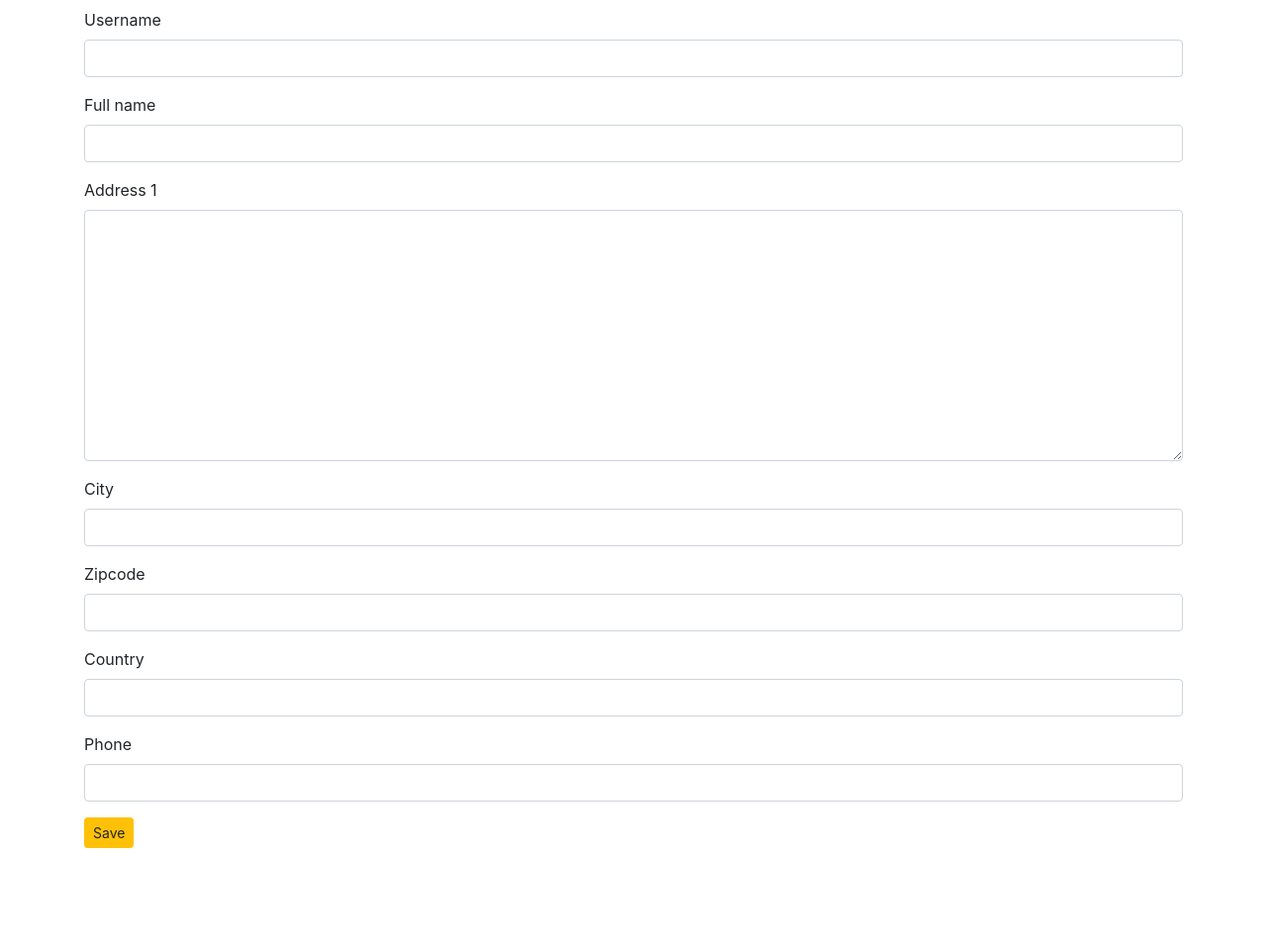
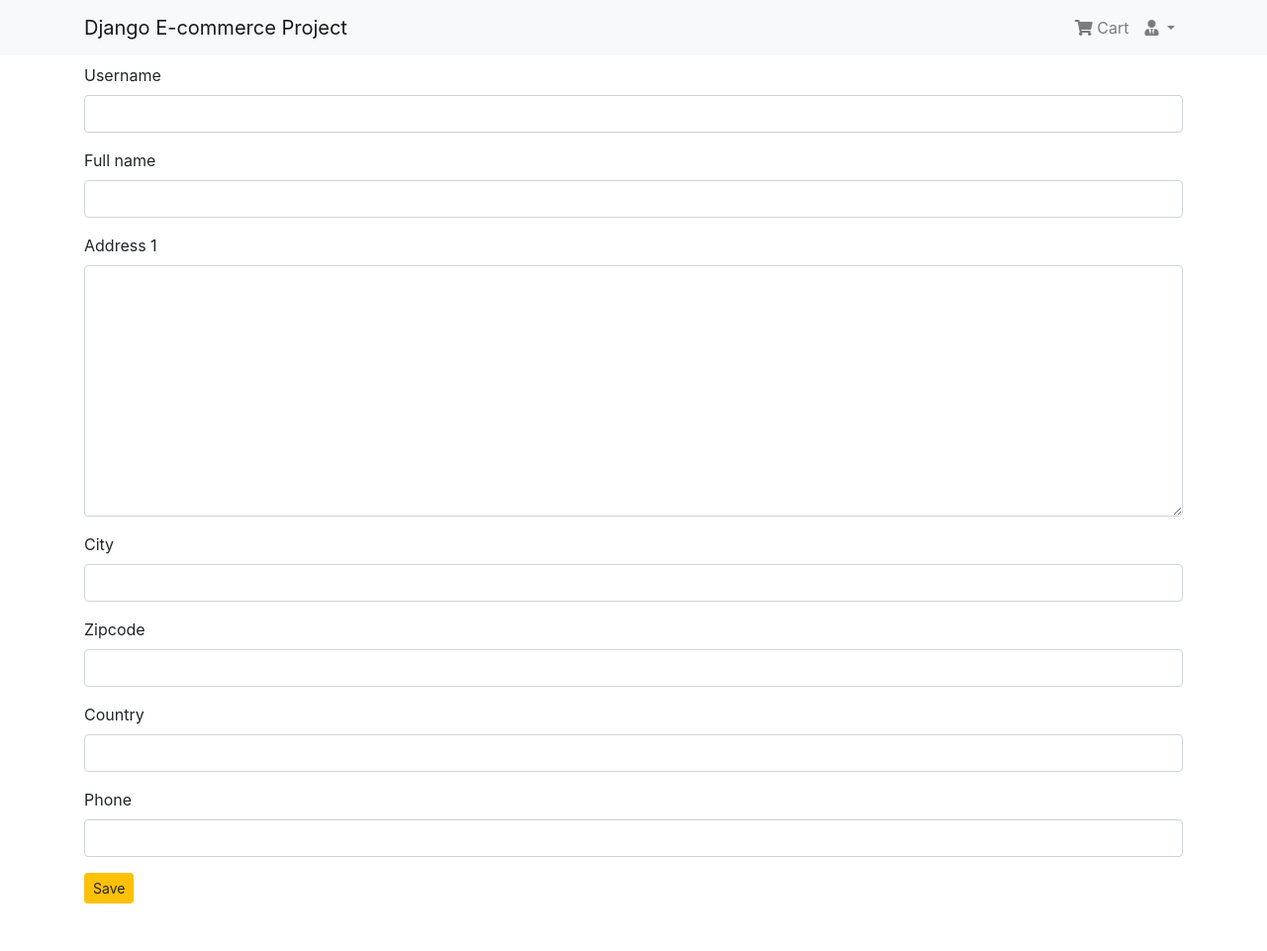
Before and after one commit to muzahid2559/Ecommerce_Project_with_Django, a Django app: page /account/profile/ in a window 1280 px wide. Shown: the whole page at 99% size. Before the commit the page ends 857 px from the top, so only its background shows below. Run offline with Django 3.2, Linux system fonts and the light colour scheme; the visitor is signed in with stand-in values (Sample User, id 1); data comes from the database, SQL or seed files in the repository; some libraries are stand-ins or nearby versions.

Commit message:
7.3.6 - Homepage and Navbar

```diff
--- a/templates/App_Shop/home.html
+++ b/templates/App_Shop/home.html
@@ -15,9 +15,7 @@
         </div>
         <figcaption class="info-wrap">
           <h6 class="title">
-            <a href="{% url 'App_Shop:product_detail' pk=product.pk %}"
-              >{{product.name}}</a
-            >
+            <a href="">{{product.name}}</a>
           </h6>
           <div class="action-wrap">
             <div class="price-wrap h5">
--- a/templates/base.html
+++ b/templates/base.html
@@ -1,22 +1,71 @@
 {% load static %}
-
 <!DOCTYPE html>
 <html lang="en" dir="ltr">
 <head>
   <meta charset="utf-8">
   <meta name="viewport" content="width=device-width, initial-scale=1.0">
   <meta http-equiv="X-UA-Compatible" content="ie=edge">
-
   <link rel="stylesheet" href="https://stackpath.bootstrapcdn.com/bootstrap/4.3.1/css/bootstrap.min.css" integrity="sha384-ggOyR0iXCbMQv3Xipma34MD+dH/1fQ784/j6cY/iJTQUOhcWr7x9JvoRxT2MZw1T" crossorigin="anonymous">
   <link href="https://cdnjs.cloudflare.com/ajax/libs/font-awesome/5.10.2/css/all.css" rel="stylesheet">
+  <link rel="stylesheet" href="{% static 'css/main.css' %}">
+  <title>{% block title_block %} E-commerce {% endblock %}</title>
+  <style>
+  .card {
+    height: 350px;
+  }
 
-    <link rel="stylesheet" href="{% static 'css/main.css' %}">
-    <title> {% block title_block %} E-commerce {% endblock %} </title>
+  .card-product:after {
+    content: "";
+    display: table;
+    clear: both;
+    visibility: hidden;
+  }
+  .card-product .price-new, .card-product .price {
+    margin-right: 5px;
+  }
+
+  .card-product .price-old {
+    color: #999;
+  }
+
+  .card-product .img-wrap {
+    border-radius: 3px 3px 0 0;
+    overflow: hidden;
+    position: relative;
+    height: 220px;
+    text-align: center;
+  }
+
+  .card-product .img-wrap img {
+    max-height: 100%;
+    max-width: 100%;
+    object-fit: cover;
+  }
+
+  .card-product .info-wrap {
+    overflow: hidden;
+    padding: 15px;
+    border-top: 1px solid #eee;
+  }
+
+  .card-product .action-wrap {
+    padding-top: 4px;
+    margin-top: 4px;
+  }
+
+  .card-product .bottom-wrap {
+    padding: 15px;
+    border-top: 1px solid #eee;
+  }
+
+  .card-product .title {
+    margin-top: 0px;
+  }
+
+  </style>
 </head>
 <body>
-
-
-
+  {% include 'navbar.html' %}
   <div class="container">
     <div class="messages container mt-2">
       {% if messages %}
@@ -33,14 +82,9 @@
   </div>
 
 
-
-
-
-
-
-
   <script src="https://code.jquery.com/jquery-3.3.1.slim.min.js" integrity="sha384-q8i/X+965DzO0rT7abK41JStQIAqVgRVzpbzo5smXKp4YfRvH+8abtTE1Pi6jizo" crossorigin="anonymous"></script>
   <script src="https://cdnjs.cloudflare.com/ajax/libs/popper.js/1.14.7/umd/popper.min.js" integrity="sha384-UO2eT0CpHqdSJQ6hJty5KVphtPhzWj9WO1clHTMGa3JDZwrnQq4sF86dIHNDz0W1" crossorigin="anonymous"></script>
   <script src="https://stackpath.bootstrapcdn.com/bootstrap/4.3.1/js/bootstrap.min.js" integrity="sha384-JjSmVgyd0p3pXB1rRibZUAYoIIy6OrQ6VrjIEaFf/nJGzIxFDsf4x0xIM+B07jRM" crossorigin="anonymous"></script>
+
 </body>
 </html>
--- a/templates/navbar.html
+++ b/templates/navbar.html
@@ -0,0 +1,34 @@
+<nav class="navbar navbar-expand-lg navbar-light bg-light">
+  <div class="container">
+    <a class="navbar-brand" href="{% url 'App_Shop:home' %}">Django E-commerce Project</a>
+    <button type="button" class="navbar-toggler" data-toggle="collapse" data-target="#navbarNav" aria-controls="navbarNav" aria-expanded="false" aria-label="Toggle navigation"><span class="navbar-toggler-icon"></span>
+    </button>
+    <div class="collapse navbar-collapse" id="navbarNav">
+      <ul class="navbar-nav ml-auto">
+        {% if request.user.is_authenticated %}
+        <li class="nav-item">
+          <a href="" class="nav-link">
+              <i class="fa fa-shopping-cart"></i> Cart
+          </a>
+        </li>
+        <li class="nav-item">
+
+        </li>
+        <li class="nav-item dropdown">
+          <a class="nav-link dropdown-toggle" href="#" id="navbarDropdown" role="button" data-toggle="dropdown" aria-haspopup="true" aria-expanded="false"><i class="fas fa-user-tie"></i> {{request.user.profile.username}}</a>
+          <div class="dropdown-menu" aria-labelledby="nabbarDropdown">
+            <a class="dropdown-item" href="{% url 'App_Login:profile' %}">Profile</a>
+            <a class="dropdown-item" href="">Orders</a>
+            <div class="dropdown-divider"></div>
+            <a class="dropdown-item" href="{% url 'App_Login:logout' %}">Logout</a>
+          </div>
+        </li>
+        {% else %}
+        <li class="nav-item">
+          <a href="{% url 'App_Login:login' %}" class="btn btn-primary">Login</a>
+        </li>
+        {% endif %}
+      </ul>
+    </div>
+  </div>
+</nav>
```
Also changed, not shown: media/Products/12058529_BLACK_001_ProductLarge_fOwqm9O.jpg (added). Lines whose indentation alone changed are shown as unchanged.
